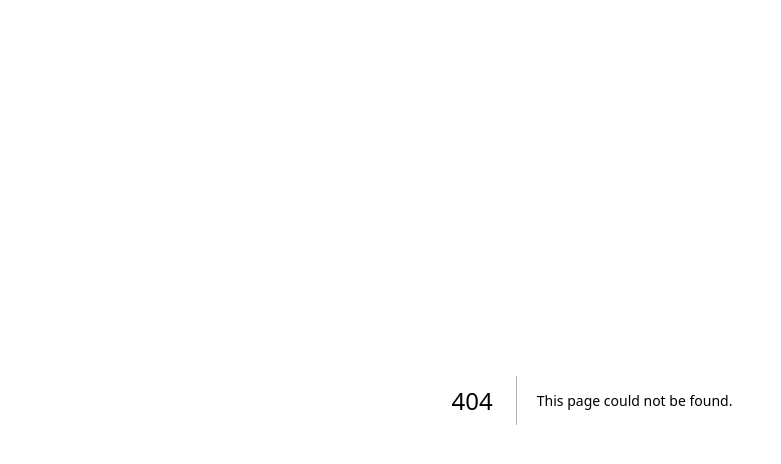
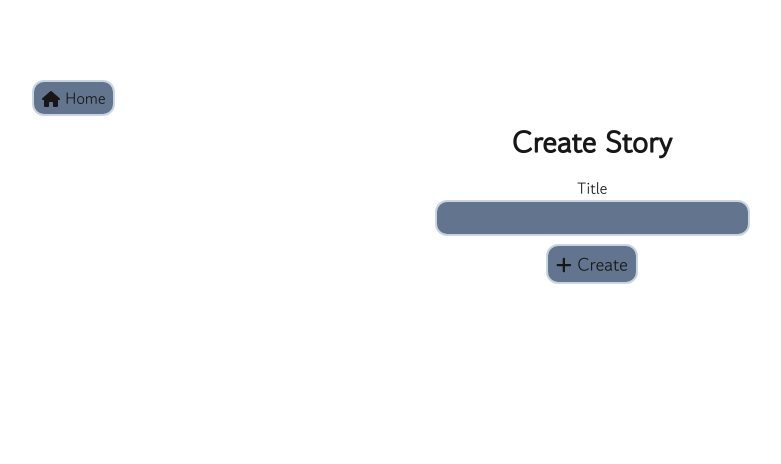
Before and after one commit to aelithron/writers-block, a Next.js app: page /create in a window 1280 px wide. Before the commit this address had no page. Shown: the top 464 px of the page, without its empty margins (48-829 px from the left). Built offline with nearby package versions, Linux system fonts and the light colour scheme.

Commit message:
Fix auth problem, start building create page

```diff
--- /dev/null
+++ b/app/create/create.form.tsx
@@ -0,0 +1,19 @@
+"use client"
+
+import { faPlus } from "@fortawesome/free-solid-svg-icons";
+import { FontAwesomeIcon } from "@fortawesome/react-fontawesome";
+import { FormEvent, useState } from "react"
+
+export default function CreateForm() {
+  const [title, setTitle] = useState<string>("");
+  function handleSubmit(e: FormEvent) {
+
+  }
+  return (
+    <form onSubmit={handleSubmit} className="flex flex-col w-fit h-fit justify-center items-center text-center">
+      <label htmlFor="title" className="text-left justify-start">Title</label>
+      <input id="title" value={title} onChange={(e) => setTitle(e.target.value)} className="bg-slate-500 border-2 border-slate-300 dark:border-slate-700 rounded-xl p-1" />
+      <button type="submit" className="bg-slate-500 border-2 border-slate-300 dark:border-slate-700 rounded-xl px-2 py-1 text-lg w-fit h-fit mt-2"><FontAwesomeIcon icon={faPlus} /> Create</button>
+    </form>
+  );
+}
--- /dev/null
+++ b/app/create/page.tsx
@@ -0,0 +1,16 @@
+import Link from "next/link";
+import CreateForm from "./create.form";
+import { FontAwesomeIcon } from "@fortawesome/react-fontawesome";
+import { faHome } from "@fortawesome/free-solid-svg-icons";
+
+export default function Page() {
+  return (
+    <div className="flex flex-col min-h-screen p-8 md:p-20">
+      <Link href={"/"} className="bg-slate-500 border-2 border-slate-300 dark:border-slate-700 py-1 px-2 rounded-xl mb-2 w-fit hover:text-sky-500"><FontAwesomeIcon icon={faHome} /> Home</Link>
+      <div className="flex flex-col items-center">
+        <h1 className="text-3xl font-semibold mb-4">Create Story</h1>
+        <CreateForm />
+      </div>
+    </div>
+  );
+}
--- a/app/page.tsx
+++ b/app/page.tsx
@@ -4,6 +4,8 @@ import { truncate } from "@/utils/universal";
 import { Story } from "@/writersblock";
 import Link from "next/link";
 import { NotAuthenticated } from "./(ui)/errors.module";
+import { FontAwesomeIcon } from "@fortawesome/react-fontawesome";
+import { faPlus } from "@fortawesome/free-solid-svg-icons";
 
 export const dynamic = "force-dynamic";
 export default async function Home() {
@@ -12,7 +14,10 @@ export default async function Home() {
   const stories: Story[] = await getAllStories(session.user.email);
   return (
     <main className="flex flex-col min-h-screen p-8 md:p-20">
-      <h1 className="text-4xl font-semibold">Your Stories</h1>
+      <div className="flex justify-between gap-2">
+        <h1 className="text-4xl font-semibold">Your Stories</h1>
+        <Link href={"/create"} className="bg-slate-500 border-2 border-slate-300 dark:border-slate-700 rounded-xl px-2 py-1 text-lg w-fit h-fit"><FontAwesomeIcon icon={faPlus} /> Create a Story</Link>
+      </div>
       <div className="grid grid-cols-1 md:grid-cols-3 mt-4 gap-4">
         {stories.map((story) =>
           <div key={story._id.toString()} className="grid grid-rows-1 grid-cols-5 bg-slate-500 border-2 border-slate-300 dark:border-slate-700 rounded-lg p-2 h-28">
@@ -23,6 +28,10 @@ export default async function Home() {
             </div>
           </div>
         )}
+        {stories.length < 1 && <div className="md:col-span-3 text-xl text-center items-center">
+          <h2 className="mb-2">You don&rsquo;t have any stories! Click the button to create one.</h2>
+          <Link href={"/create"} className="bg-slate-500 border-2 border-slate-300 dark:border-slate-700 rounded-xl px-2 py-1 text-lg w-fit h-fit"><FontAwesomeIcon icon={faPlus} /> Create a Story</Link>
+        </div>}
       </div>
     </main>
   );
--- a/middleware.ts
+++ b/middleware.ts
@@ -1 +1,4 @@
-export { auth as middleware } from "@/auth";
+export { auth as middleware } from "@/auth"
+export const config = {
+  matcher: ["/((?!api|_next/static|_next/image|favicon.ico|healthz).*)"],
+}
```
